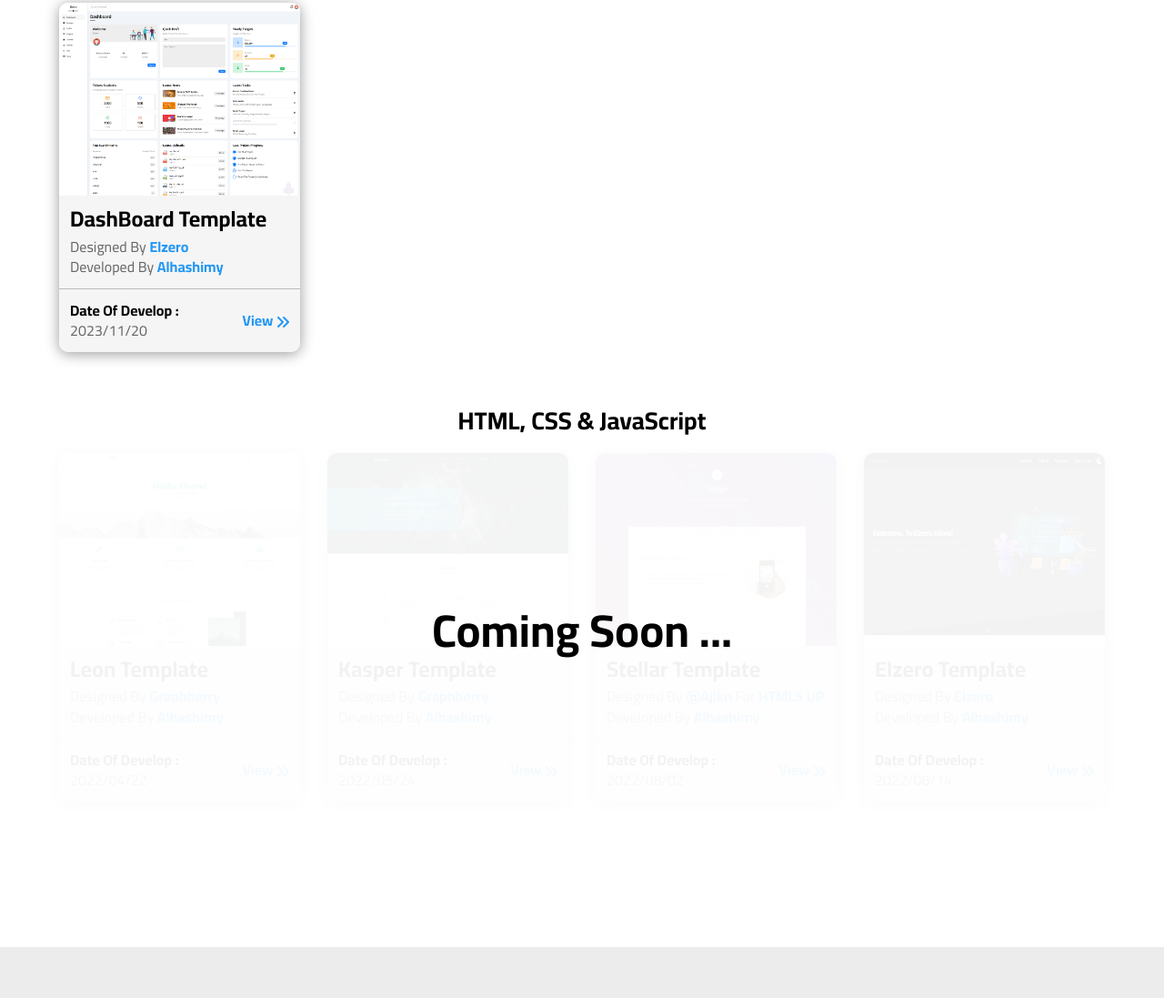
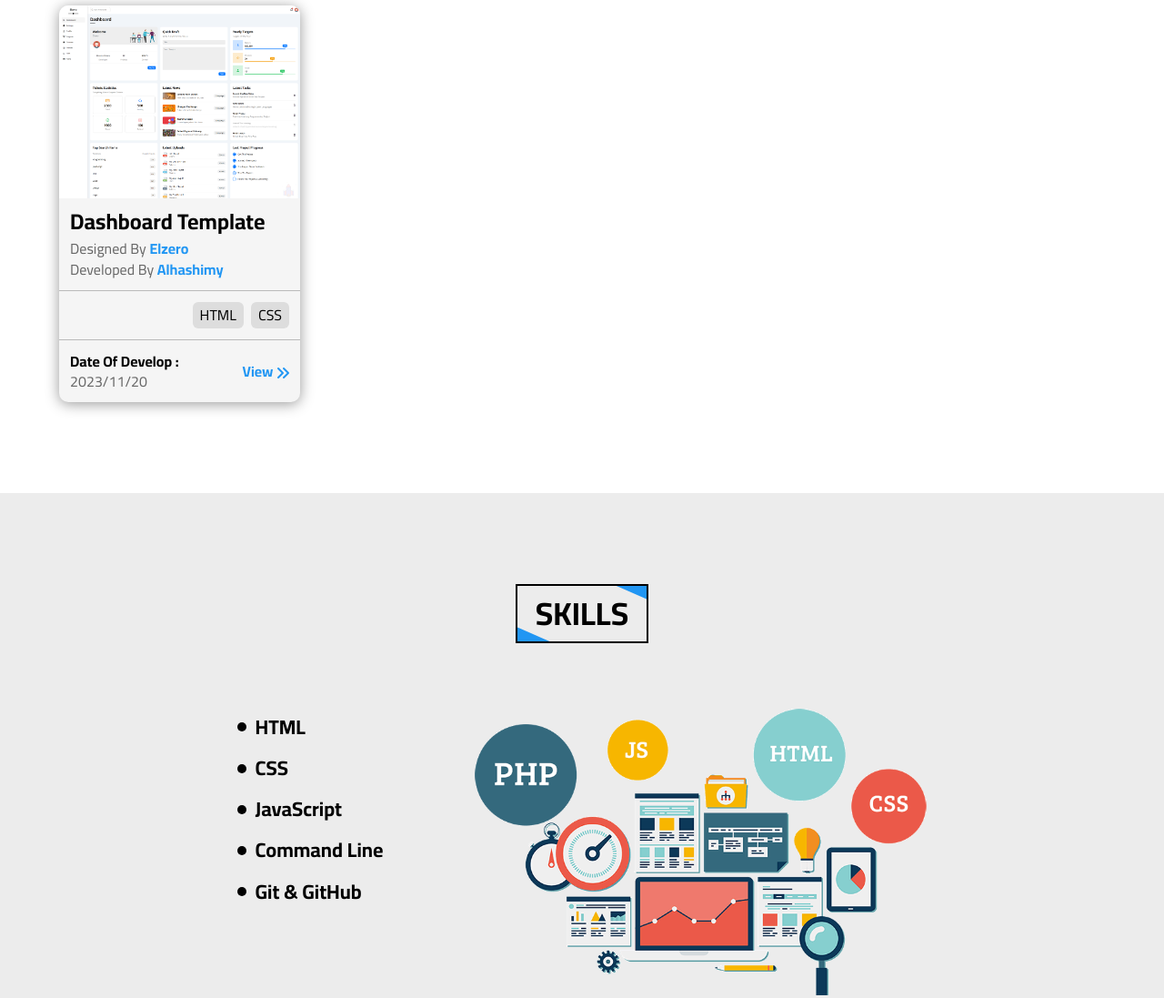
Before and after one commit to Ahmad-H9/My_Website, a plain HTML site: page index.html in a window 1280 px wide. Shown: the part 1495-2592 px from the top of the page at 91% size. Drawn offline with Linux system fonts and the light colour scheme.

Commit message:
Some enhancements

```diff
--- a/css/Alhashimy.css
+++ b/css/Alhashimy.css
@@ -39,6 +39,7 @@ body {
   --shadow-hover-color: #666;
   --border-color: #bababa;
   --part-overlay: #fffffff2;
+  --techs-color: #ddd;
 
   --main-trans: 0.3s;
   --line-height: 1.4;
@@ -49,7 +50,7 @@ body {
   --main-color: #2196f3;
   --hover-color: #167ad1;
   --sec1-background-color: #000;
-  --sec2-background-color: #202020;
+  --sec2-background-color: #222;
   --s-color: #101010;
   --card-background-color: #0b0b0b;
   --heading-color: #fff;
@@ -58,6 +59,7 @@ body {
   --shadow-hover-color: #555;
   --border-color: #4a4a4a;
   --part-overlay: #000000f2;
+  --techs-color: #222;
 
 
 }
@@ -98,26 +100,21 @@ a {
 
 .main-title {
   color: var(--heading-color);
+  border: 2px solid var(--heading-color);
   text-transform: uppercase;
   text-align: center;
   font-size: 35px;
-  border: 2px solid;
   width: fit-content;
   padding: 10px 20px;
   margin: 0 auto 70px;
   position: relative;
   z-index: 1;
-  transition: 0.9s;
-  -webkit-transition: 0.9s;
-  -moz-transition: 0.9s;
-  -ms-transition: 0.9s;
-  -o-transition: 0.9s;
-}
-
-.main-title:hover {
-  color: var(--sec1-background-color);
-  border-color: transparent;
-  transition-delay: 0.25s;
+  overflow: hidden;
+  transition: 0.5s;
+  -webkit-transition: 0.5s;
+  -moz-transition: 0.5s;
+  -ms-transition: 0.5s;
+  -o-transition: 0.5s;
 }
 
 .main-title .before,
@@ -128,11 +125,11 @@ a {
   height: calc(100% + 4px);
   background-color: var(--main-color);
   z-index: -1;
-  transition: 0.8s;
-  -webkit-transition: 0.8s;
-  -moz-transition: 0.8s;
-  -ms-transition: 0.8s;
-  -o-transition: 0.8s;
+  transition: 0.5s;
+  -webkit-transition: 0.5s;
+  -moz-transition: 0.5s;
+  -ms-transition: 0.5s;
+  -o-transition: 0.5s;
   transform: scale(0.25);
   -webkit-transform: scale(0.25);
   -moz-transform: scale(0.25);
@@ -141,15 +138,15 @@ a {
 }
 
 .main-title .before {
-  bottom: -2px;
-  left: -2px;
+  bottom: -1px;
+  left: -1px;
   clip-path: polygon(0 100%, 0 0, 100% 100%);
   transform-origin: left bottom;
 }
 
 .main-title .after {
-  top: -2px;
-  right: -2px;
+  top: -1px ;
+  right: -1px;
   clip-path: polygon(0 0, 100% 0, 100% 100%, 100% 100%);
   transform-origin: right top;
 }
@@ -351,6 +348,7 @@ header nav ul .btn-lbl:hover{
 
 .landing img {
   width: 400px;
+  margin-top: 100px;
 }
 
 @media (min-width: 768px) and (max-width: 991px) {
@@ -390,50 +388,7 @@ header nav ul .btn-lbl:hover{
   overflow: hidden;
 }
 
-.portfolio .container .part {
-  padding-bottom: 60px;
-}
-
-.portfolio .container .hcj {
-  position: relative;
-}
-
-.portfolio .container .hcj::after {
-  content: "";
-  position: absolute;
-  top: 0;
-  left: -50%;
-  width: 200%;
-  height: 100%;
-  background-color: var(--part-overlay);
-}
-
-.portfolio .container .hcj::before {
-  content: "Coming Soon ...";
-  position: absolute;
-  top: 50%;
-  left: 50%;
-  color: var(--heading-color);
-  font-size: 50px;
-  font-weight: bold;
-  z-index: 1;
-  transform: translate(-50%, -50%);
-  -webkit-transform: translate(-50%, -50%);
-  -moz-transform: translate(-50%, -50%);
-  -ms-transform: translate(-50%, -50%);
-  -o-transform: translate(-50%, -50%);
-}
-
-.portfolio h3 {
-  color: var(--heading-color);
-  text-align: center;
-  margin-bottom: 20px;
-  font-size: 27px;
-  position: relative;
-  z-index: 1;
-}
-
-.portfolio .container2 {
+.portfolio .container {
   display: grid;
   grid-template-columns: repeat(auto-fill, minmax(250px, 1fr));
   gap: 30px;
@@ -444,6 +399,7 @@ header nav ul .btn-lbl:hover{
   overflow: hidden;
   display: flex;
   flex-direction: column;
+  background-color: var(--card-background-color);
   text-transform: capitalize;
   border-radius: 10px;
   -webkit-border-radius: 10px;
@@ -474,7 +430,6 @@ header nav ul .btn-lbl:hover{
 .portfolio .box .foot {
   padding: 12px;
   border-bottom: 1px solid var(--border-color);
-  background-color: var(--card-background-color);
   flex: 1;
 }
 
@@ -496,9 +451,26 @@ header nav ul .btn-lbl:hover{
   font-weight: bold;
 }
 
+.portfolio .box .techs {
+  padding: 12px;
+  display: flex;
+  justify-content: flex-end;
+  gap: 8px;
+  border-bottom: 1px solid var(--border-color);
+}
+.portfolio .box .techs span {
+  background-color: var(--techs-color);
+  padding: 5px 8px;
+  color: var(--heading-color);
+
+  border-radius: 6px;
+  -webkit-border-radius: 6px;
+  -moz-border-radius: 6px;
+  -ms-border-radius: 6px;
+  -o-border-radius: 6px;
+}
 .portfolio .box .info {
   padding: 12px;
-  background-color: var(--card-background-color);
   display: flex;
   justify-content: space-between;
   align-items: center;
--- a/index.html
+++ b/index.html
@@ -51,10 +51,14 @@
     <div class="landing">
       <div class="container">
         <div class="text">
-          <h3>Hi I'm Ahmad Alhashimy</h3>
+          <h3>
+            Hi There,
+            <br>
+            I'm Ahmad Alhashimy
+          </h3>
           <p>
             front-end developer <br />
-            learned by <a href="https://elzero.org/">elzero</a> <br />
+            learned by <a href="https://elzero.org/">elzero academy</a> <br />
             graduated from electrical engineering at tikrit university
           </p>
         </div>
@@ -67,9 +71,7 @@
     <div class="portfolio section" id="portfolio">
       <h2 class="main-title"> <span class="before"></span> portfolio <span class="after"></span> </h2>
       <div class="container">
-        <div class="part hc">
-          <h3>HTML & CSS</h3>
-          <div class="container2">
+        <!-- Start Box -->
         <div class="box">
           <div class="holder">
             <img src="imgs/Leon.jpg" alt="Template" />
@@ -84,6 +86,10 @@
               <span class="me">Alhashimy</span>
             </p>
           </div>
+          <div class="techs">
+            <span>HTML</span>
+            <span>CSS</span>
+          </div>
           <div class="info">
             <p class="date">
               date of develop :<br />
@@ -96,6 +102,9 @@
             ></a>
           </div>
         </div>
+        <!-- End Box -->
+
+        <!-- Start Box -->
         <div class="box">
           <div class="holder">
             <img src="imgs/kasper.jpg" alt="Template" />
@@ -111,6 +120,10 @@
               <span class="me">Alhashimy</span>
             </p>
           </div>
+          <div class="techs">
+            <span>HTML</span>
+            <span>CSS</span>
+          </div>
           <div class="info">
             <p class="date">
               date of develop :<br />
@@ -123,6 +136,9 @@
             ></a>
           </div>
         </div>
+        <!-- End Box -->
+
+        <!-- Start Box -->
         <div class="box">
           <div class="holder">
             <img src="imgs/stellar.jpg" alt="Template" />
@@ -136,6 +152,10 @@
               developed by <span class="me">Alhashimy</span>
             </p>
           </div>
+          <div class="techs">
+            <span>HTML</span>
+            <span>CSS</span>
+          </div>
           <div class="info">
             <p class="date">
               date of develop :<br />
@@ -146,6 +166,9 @@
             ></a>
           </div>
         </div>
+        <!-- End Box -->
+
+        <!-- Start Box -->
         <div class="box">
           <div class="holder">
             <img src="imgs/elzero.jpg" alt="Template" />
@@ -157,6 +180,10 @@
               <a href="https://elzero.org/" target="_blank">elzero</a><br />
               developed by <span class="me">Alhashimy</span>
             </p>
+          </div>
+          <div class="techs">
+            <span>HTML</span>
+            <span>CSS</span>
           </div>
           <div class="info">
             <p class="date">
@@ -171,17 +198,24 @@
             </a>
           </div>
         </div>
+        <!-- End Box -->
+
+        <!-- Start Box -->
         <div class="box">
           <div class="holder">
             <img src="imgs/Dashboard.png" alt="Template" />
           </div>
           <div class="foot">
-                <h4>dashBoard template</h4>
+            <h4>dashboard template</h4>
             <p>
               designed by
               <a href="https://elzero.org/" target="_blank">elzero</a><br />
               developed by <span class="me">Alhashimy</span>
             </p>
+          </div>
+          <div class="techs">
+            <span>HTML</span>
+            <span>CSS</span>
           </div>
           <div class="info">
             <p class="date">
@@ -196,111 +230,7 @@
             </a>
           </div>
         </div>
-          </div>
-        </div>
-        <div class="part hcj">
-          <h3>HTML, CSS & JavaScript</h3>
-          <div class="container2">
-            <div class="box">
-              <div class="holder">
-                <img src="imgs/leon.jpg" alt="TTemplate" />
-              </div>
-              <div class="foot">
-                <h4>Leon Template</h4>
-                <p>
-                  designed by
-                  <a href="https://www.graphberry.com" target="_blank"
-                    >graphberry</a
-                  ><br />developed by
-                  <span class="me">Alhashimy</span>
-                </p>
-              </div>
-              <div class="info">
-                <p class="date">
-                  date of develop :<br />
-                  <span>2022/04/22</span>
-                </p>
-                <a
-                  href="https://Alhashimy9.github.io/HTML_And_CSS_Template_One_Leon"
-                  target="_blank"
-                  >view <i class="fa-solid fa-angles-right"></i
-                ></a>
-              </div>
-            </div>
-            <div class="box">
-              <div class="holder">
-                <img src="imgs/kasper.jpg" alt="Template" />
-              </div>
-              <div class="foot">
-                <h4>kasper template</h4>
-                <p>
-                  designed by
-                  <a href="https://www.graphberry.com" target="_blank"
-                    >graphberry</a
-                  ><br />
-                  developed by
-                  <span class="me">Alhashimy</span>
-                </p>
-              </div>
-              <div class="info">
-                <p class="date">
-                  date of develop :<br />
-                  <span>2022/05/24</span>
-                </p>
-                <a
-                  href=" https://Alhashimy9.github.io/HTML_And_CSS_Template_Two_Kasper"
-                  target="_blank"
-                  >view <i class="fa-solid fa-angles-right"></i
-                ></a>
-              </div>
-            </div>
-            <div class="box">
-              <div class="holder">
-                <img src="imgs/stellar.jpg" alt="Template" />
-              </div>
-              <div class="foot">
-                <h4>stellar template</h4>
-                <p>
-                  designed by
-                  <a href="https://twitter.com/ajlkn" target="_blank">@ajlkn </a
-                  >for <a href="https://html5up.net/">HTML5 UP</a><br />
-                  developed by <span class="me">Alhashimy</span>
-                </p>
-              </div>
-              <div class="info">
-                <p class="date">
-                  date of develop :<br />
-                  <span>2022/08/02</span>
-                </p>
-                <a href="templates/stellar/index.html" target="_blank"
-                  >view <i class="fa-solid fa-angles-right"></i
-                ></a>
-              </div>
-            </div>
-            <div class="box">
-              <div class="holder">
-                <img src="imgs/elzero.jpg" alt="Template" />
-              </div>
-              <div class="foot">
-                <h4>elzero template</h4>
-                <p>
-                  designed by
-                  <a href="https://elzero.org/" target="_blank">elzero</a><br />
-                  developed by <span class="me">Alhashimy</span>
-                </p>
-              </div>
-              <div class="info">
-                <p class="date">
-                  date of develop :<br />
-                  <span>2022/08/14</span>
-                </p>
-                <a href="templates/elzero/index.html" target="_blank"
-                  >view <i class="fa-solid fa-angles-right"></i
-                ></a>
-              </div>
-            </div>
-          </div>
-        </div>
+        <!-- End Box -->
       </div>
     </div>
     <!-- End portfolio -->
@@ -353,7 +283,7 @@
         <div class="box third">
           <div class="line">
             <i class="fas fa-map-marker-alt fa-fw"></i>
-            <div class="info">Iraq, Salahudden, Tikrit</div>
+            <div class="info">Iraq, Salahaddin, Tikrit</div>
           </div>
           <div class="line">
             <i class="far fa-clock fa-fw"></i>
--- a/js/main.js
+++ b/js/main.js
@@ -62,7 +62,6 @@ window.onscroll = function(){
     `;
     mainTitle[0].style = `
     color: var(--heading-color);
-    border-color: black;
 
     `;
   }
@@ -103,7 +102,7 @@ window.onscroll = function(){
     `;
     mainTitle[1].style = `
     color: var(--heading-color);
-    border-color: black;
+    border-color: var(--heading-color);
 
     `;
   }
```
Lines whose indentation alone changed are shown as unchanged.
